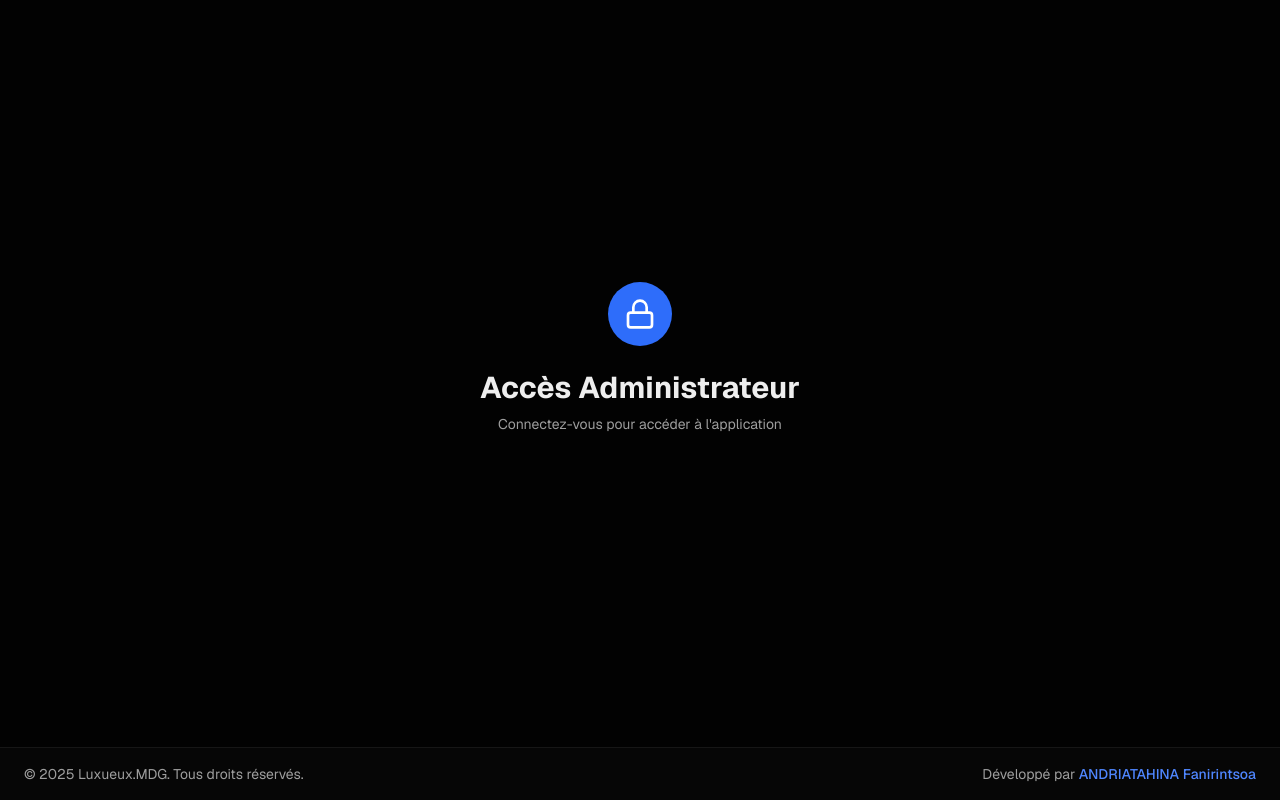
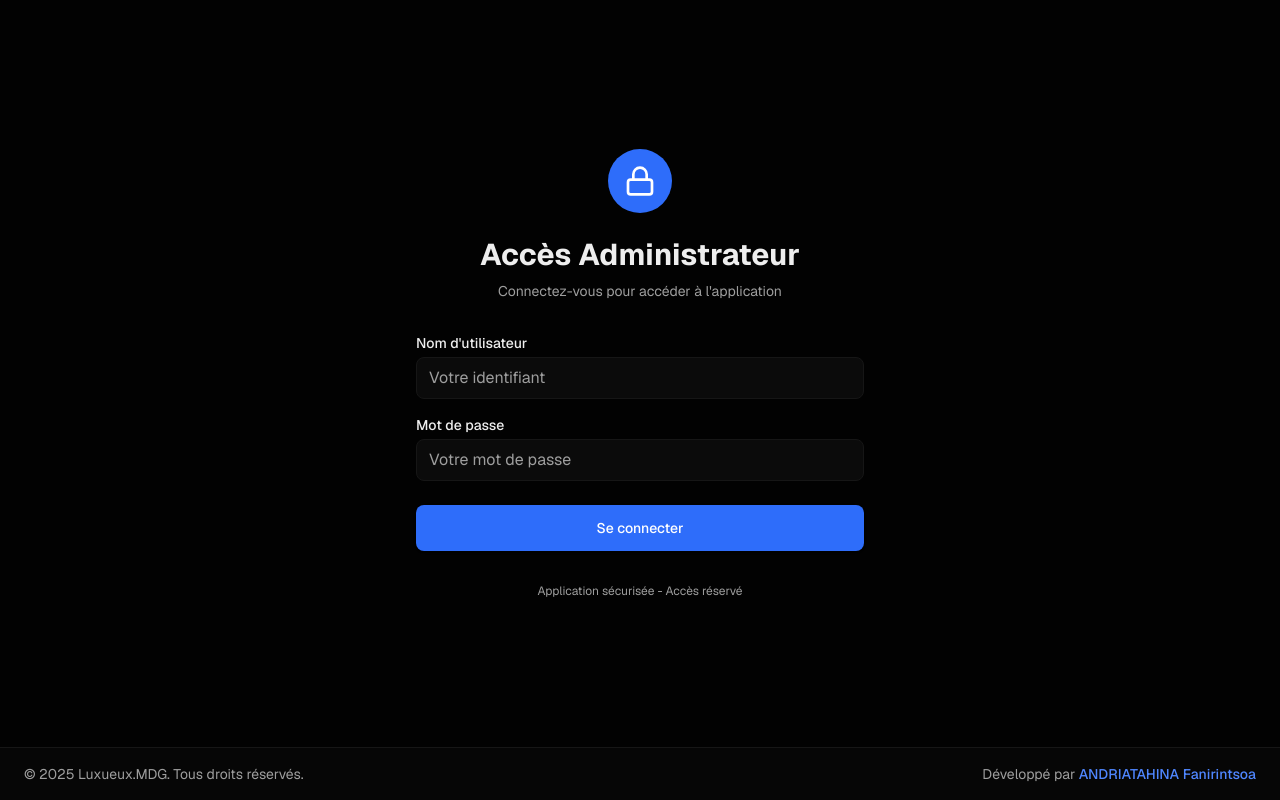
Before and after one commit to faniryandruatahina-collab/gestion-luxueux.MDG, a Next.js app: page /admin in a window 1280 px wide. Built offline with nearby package versions, Linux system fonts and the light colour scheme.

Commit message:
Update page.tsx

```diff
--- a/app/admin/page.tsx
+++ b/app/admin/page.tsx
@@ -28,7 +28,6 @@ export default function AdminLogin() {
 
   return (
     <div className="min-h-screen bg-background flex flex-col">
-      {/* Main content */}
       <div className="flex-1 flex items-center justify-center px-4">
         <div className="max-w-md w-full space-y-8">
           <div className="text-center">
@@ -44,12 +43,63 @@ export default function AdminLogin() {
           </div>
 
           <form className="mt-8 space-y-6" onSubmit={handleLogin}>
-            {/* ... formulaire de connexion ... */}
+            <div className="space-y-4">
+              <div>
+                <label htmlFor="username" className="block text-sm font-medium text-foreground mb-1">
+                  Nom d'utilisateur
+                </label>
+                <input
+                  id="username"
+                  name="username"
+                  type="text"
+                  required
+                  value={username}
+                  onChange={(e) => setUsername(e.target.value)}
+                  className="w-full rounded-md border border-border bg-input px-3 py-2 text-foreground placeholder:text-muted-foreground focus:outline-none focus:ring-2 focus:ring-primary"
+                  placeholder="Votre identifiant"
+                />
+              </div>
+
+              <div>
+                <label htmlFor="password" className="block text-sm font-medium text-foreground mb-1">
+                  Mot de passe
+                </label>
+                <input
+                  id="password"
+                  name="password"
+                  type="password"
+                  required
+                  value={password}
+                  onChange={(e) => setPassword(e.target.value)}
+                  className="w-full rounded-md border border-border bg-input px-3 py-2 text-foreground placeholder:text-muted-foreground focus:outline-none focus:ring-2 focus:ring-primary"
+                  placeholder="Votre mot de passe"
+                />
+              </div>
+            </div>
+
+            {error && (
+              <div className="bg-destructive/20 border border-destructive text-destructive-foreground px-4 py-3 rounded-md">
+                {error}
+              </div>
+            )}
+
+            <button
+              type="submit"
+              disabled={loading}
+              className="w-full flex justify-center py-3 px-4 border border-transparent rounded-md shadow-sm text-sm font-medium text-primary-foreground bg-primary hover:bg-primary/90 focus:outline-none focus:ring-2 focus:ring-offset-2 focus:ring-primary disabled:opacity-50"
+            >
+              {loading ? 'Connexion...' : 'Se connecter'}
+            </button>
           </form>
+
+          <div className="text-center">
+            <p className="text-xs text-muted-foreground">
+              Application sécurisée - Accès réservé
+            </p>
+          </div>
         </div>
       </div>
 
-      {/* Footer signature pour la page de connexion */}
       <footer className="border-t border-border bg-card py-4">
         <div className="mx-auto max-w-7xl px-6">
           <div className="flex flex-col sm:flex-row justify-between items-center">
```
